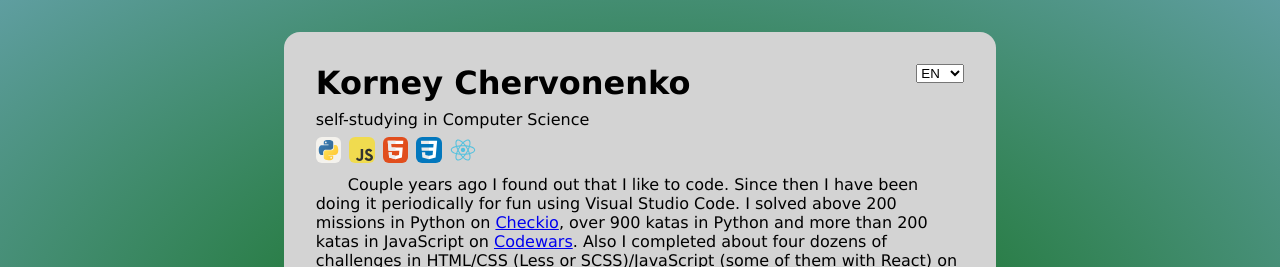
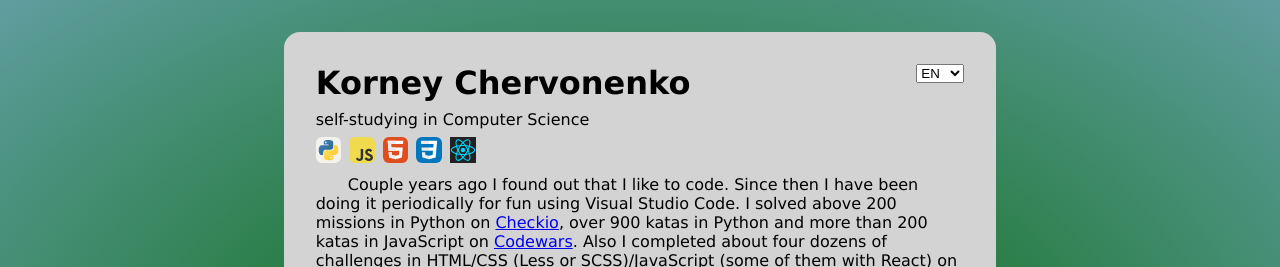
Before and after one commit to KorneyChervonenko/cv, a plain HTML site: page index.html in a window 1280 px wide. Shown: the top 267 px of the page. Drawn offline with Linux system fonts and the light colour scheme.

Commit message:
change react icon

```diff
--- a/index.html
+++ b/index.html
@@ -23,7 +23,8 @@
 				<li><img src="icons/JavaScript.svg" alt="" title="JavaScript" /></li>
 				<li><img src="icons/HTML.svg" alt="" title="HTML" /></li>
 				<li><img src="icons/CSS.svg" alt="" title="CSS" /></li>
-				<li><img src="icons/react.svg" alt="" title="React" /></li>
+				<!-- <li><img src="icons/react.svg" alt="" title="React" /></li> -->
+				<li><img src="icons/react-dark.svg" alt="" title="React" /></li>
 			</ul>
 
 			<article lang="en">
```
Also changed, not shown: icons/react-dark.svg (added).
